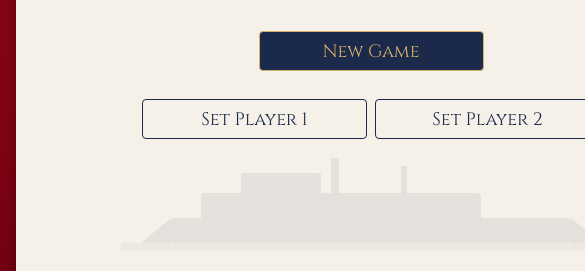
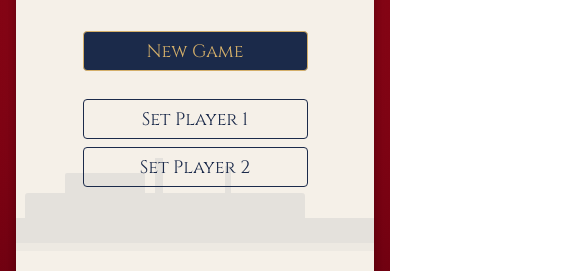
Before and after one commit to MK-DlR/battleship-project, a website with bundled scripts: page public/index.html in a window 390 px wide. Shown: the part 353-624 px from the top of the page, 585 px wide, since content can reach past the window. Built offline with nearby package versions, Linux system fonts and the light colour scheme.

Commit message:
style: fix media query dimensions

```diff
--- a/public/styles.css
+++ b/public/styles.css
@@ -581,14 +581,14 @@ body {
   }
 }
 
-/* portrait tablet */
-@media (max-width: 768px) {
+/* phones + small tablets */
+@media (max-width: 820px) {
   .home-container {
-    width: 710px;
+    width: 100%;
   }
 }
 
-/* landscape tablet */
+/* tablets / iPad landscape */
 @media (max-width: 1024px) {
   .game-container {
     width: 975px;
```
Also changed, not shown: images/screenshot.gif.
